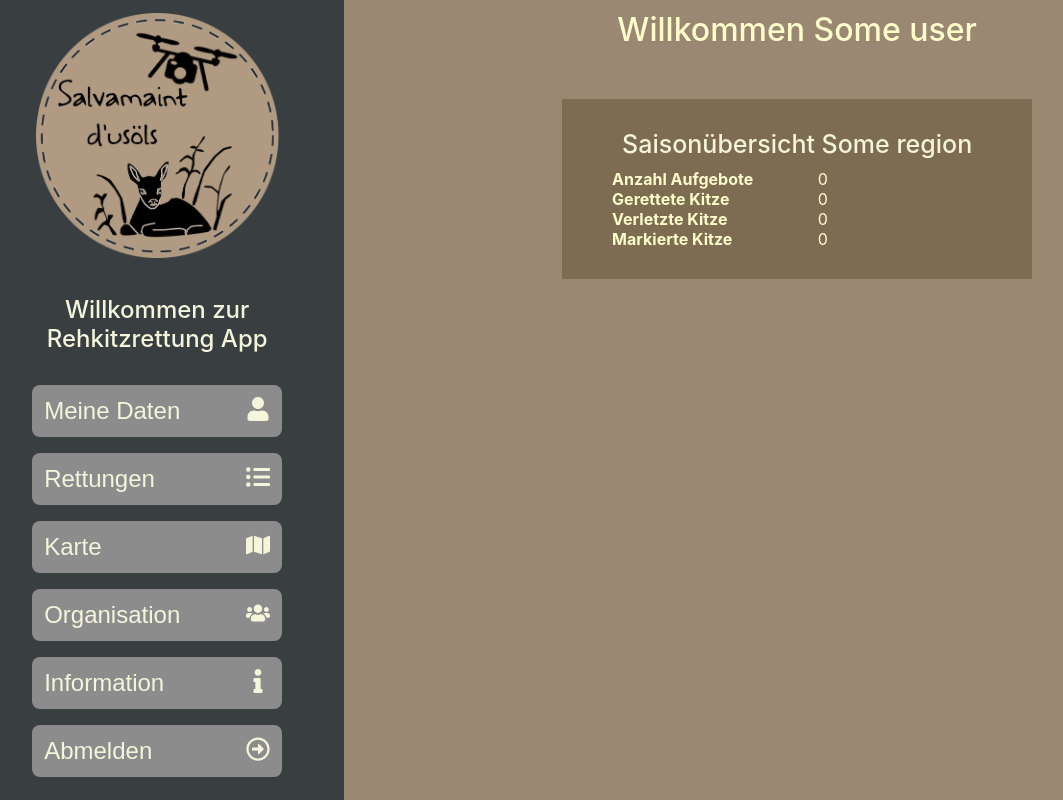
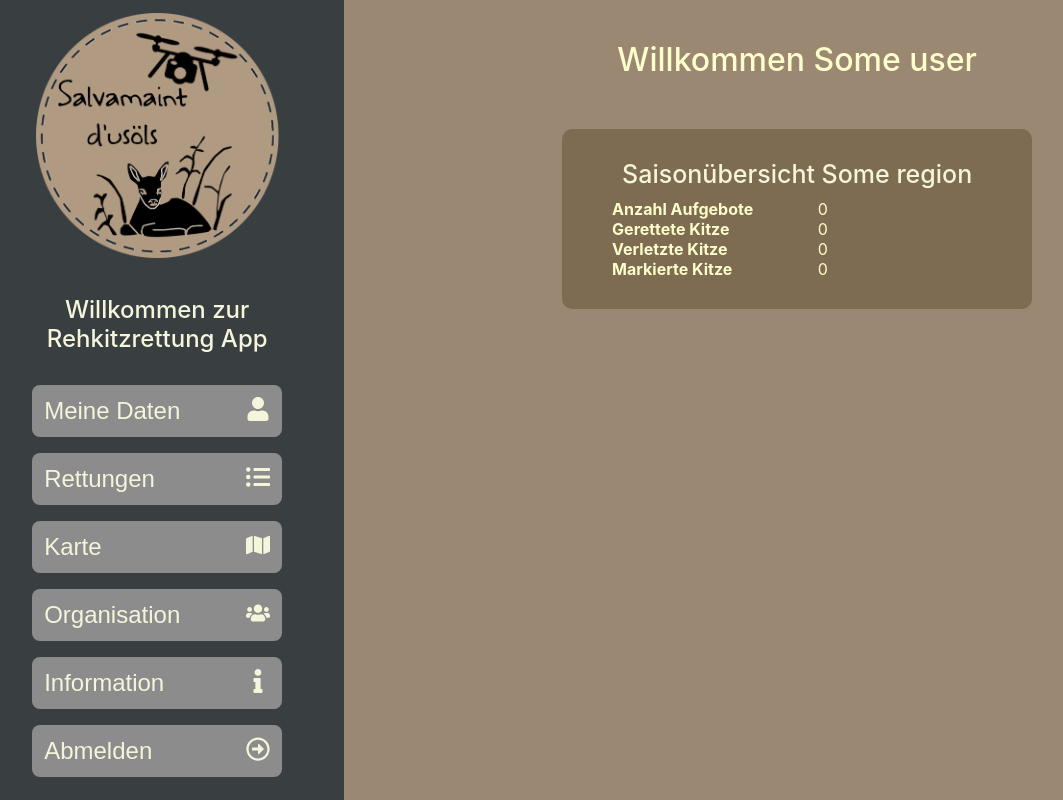
Before and after one commit to SilvanoMahir/RehkitzrettungWebapp, a React (Create React App) app in the folder RehkitzWebApp/clientapp/: page /main in a window 1280 px wide. Shown: the whole page, without its empty margins (30-1093 px from the left). Built offline with nearby package versions, Linux system fonts and the light colour scheme; no server answers.

Commit message:
Improve layout further

```diff
--- a/RehkitzWebApp/clientapp/src/components/pages/MainPage.tsx
+++ b/RehkitzWebApp/clientapp/src/components/pages/MainPage.tsx
@@ -64,7 +64,7 @@ export default function MainPage() {
             <RescueListRowLayout>
                 {(isNotMobile) && <Sidebar showSidebar={isNotMobile} />}
                 <RescueListColumnLayout>
-                    <PageTitle>Willkommen {userName}</PageTitle>
+                    <PageTitle isNotMobile={isNotMobile}>Willkommen {userName}</PageTitle>
                     <ProtocolLayout isNotMobile={isNotMobile}>
                         <ProtocolTitle>Saisonübersicht {regionName}</ProtocolTitle>
                         <ColumnContainer>
@@ -108,6 +108,7 @@ const ProtocolLayout = styled.div<{ isNotMobile: boolean }>`
     background: #7d6b52;
     color: beige;
     max-width: 500px;
+    border-radius: 10px;
 `
 
 const ProtocolTitle = styled.div`
@@ -122,7 +123,7 @@ const ColumnContainer = styled.div`
     width: 100%;
 `
 
-const PageTitle = styled.div`
+const PageTitle = styled.div<{ isNotMobile: boolean }>`
     display: flex;
     flex-direction: row;
     justify-content: center;
@@ -130,6 +131,7 @@ const PageTitle = styled.div`
     font-size: 2em;
     margin: 10px;
     color: #fffecb;
+    margin-top: ${(props) => (props.isNotMobile ? "5vh" : "8vh")};
     @media (max-width: 700px) {
         margin-bottom: 1.25em;
     }
```
